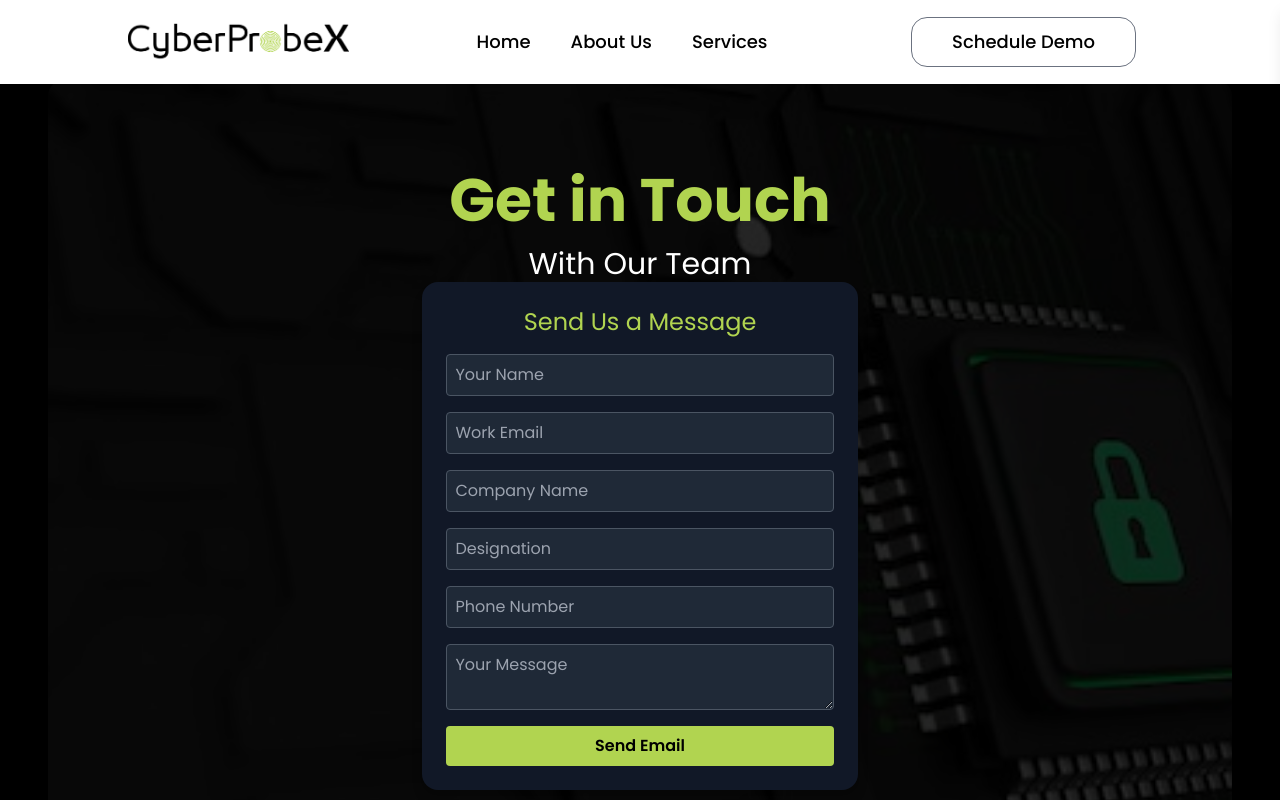
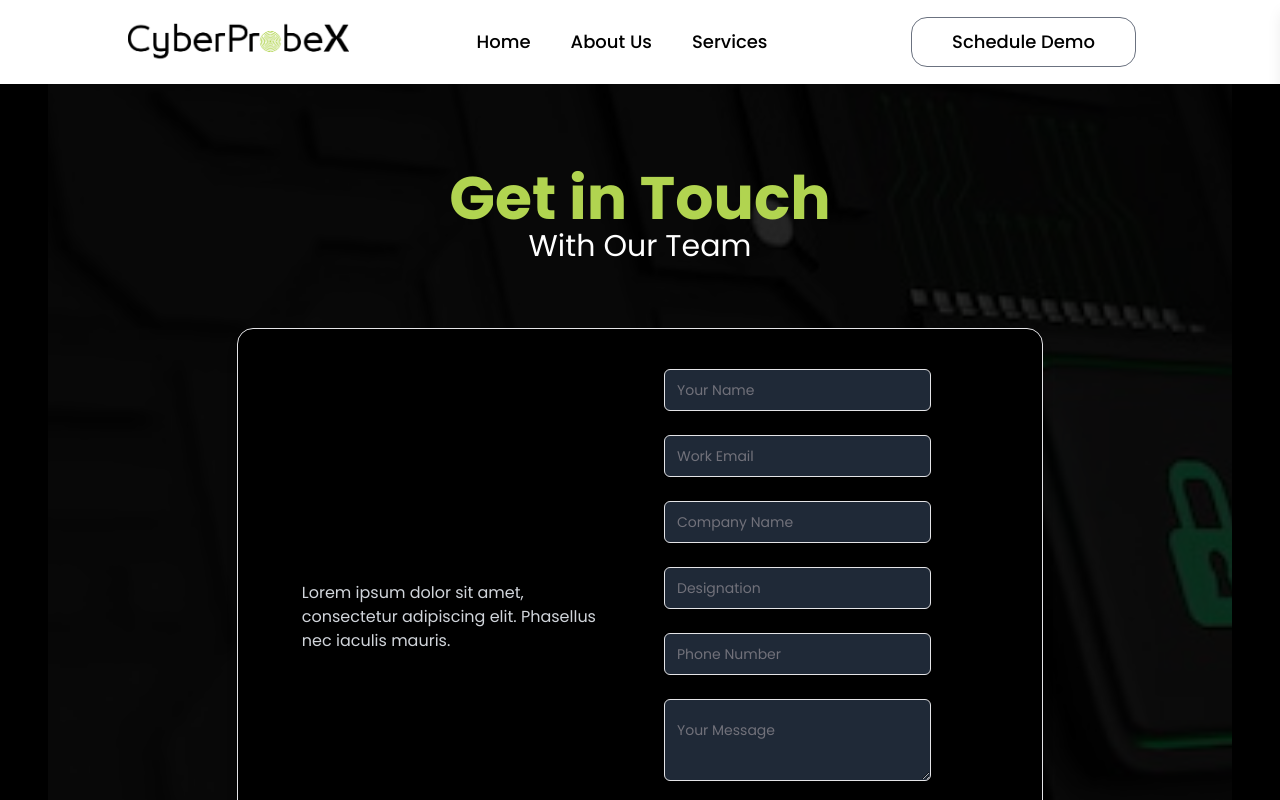
Before and after one commit to sujaykumar007/cyberprobe-X, a Next.js app: page /contact in a window 1280 px wide. Shown: the top 800 px of the page. Built offline with nearby package versions, Linux system fonts and the light colour scheme.

Commit message:
changed contact form

```diff
--- a/app/custom-components/ContactForm.tsx
+++ b/app/custom-components/ContactForm.tsx
@@ -1,6 +1,11 @@
 'use client'
 
 import { useState } from 'react'
+import { Card, CardContent } from '@/components/ui/card'
+import { Button } from '@/components/ui/button'
+import { Input } from '@/components/ui/input'
+import { Textarea } from '@/components/ui/textarea'
+
 
 export default function ContactForm() {
   const [formData, setFormData] = useState({
@@ -13,13 +18,12 @@ export default function ContactForm() {
   })
   const [status, setStatus] = useState('')
 
-  const handleChange = (e: React.ChangeEvent<HTMLInputElement | HTMLTextAreaElement>) => {
+  const handleChange = (e:any) => {
     setFormData({ ...formData, [e.target.name]: e.target.value })
   }
 
-  const handleSubmit = async (e: React.FormEvent) => {
+  const handleSubmit = async (e:any) => {
     e.preventDefault()
-
     setStatus('Sending...')
 
     const res = await fetch('/api/email', {
@@ -37,24 +41,27 @@ export default function ContactForm() {
   }
 
   return (
-    <form onSubmit={handleSubmit} className="space-y-4 bg-gray-900 p-6 rounded-2xl shadow-lg flex flex-col justify-center items-center text-white">
-      <h2 className="text-2xl text-primary-yellow">Send Us a Message</h2>
+    <Card className="flex flex-col md:flex-row bg-black text-white p-10 rounded-2xl shadow-lg w-full ">
 
-      {status && <p className="text-green-500">{status}</p>}
+      <div className="flex-1 flex flex-col justify-center p-6 space-y-4">
 
-      <input type="text" name="name" placeholder="Your Name" value={formData.name} onChange={handleChange} className="w-full p-2 border border-gray-600 rounded bg-gray-800 text-white" required />
+        <p className="text-gray-300">Lorem ipsum dolor sit amet, consectetur adipiscing elit. Phasellus nec iaculis mauris.</p>
+      </div>
 
-      <input type="email" name="email" placeholder="Work Email" value={formData.email} onChange={handleChange} className="w-full p-2 border border-gray-600 rounded bg-gray-800 text-white" required />
+      <CardContent className="flex-1 ">
+        <form onSubmit={handleSubmit} className="space-y-6 md:w-[85%] w-full">
+          {status && <p className="text-primary-yellow">{status}</p>}
 
-      <input type="text" name="companyName" placeholder="Company Name" value={formData.companyName} onChange={handleChange} className="w-full p-2 border border-gray-600 rounded bg-gray-800 text-white" required />
+          <Input type="text" name="name" placeholder="Your Name" value={formData.name} onChange={handleChange} required className="bg-gray-800 py-5   text-white" />
+          <Input type="email" name="email" placeholder="Work Email" value={formData.email} onChange={handleChange} required className="bg-gray-800 py-5  text-white" />
+          <Input type="text" name="companyName" placeholder="Company Name" value={formData.companyName} onChange={handleChange} required className="bg-gray-800 py-5  text-white" />
+          <Input type="text" name="designation" placeholder="Designation" value={formData.designation} onChange={handleChange} required className="bg-gray-800 py-5  text-white" />
+          <Input type="number" name="phone" placeholder="Phone Number" value={formData.phone} onChange={handleChange} required className="bg-gray-800 py-5  text-white" />
+          <Textarea name="message" placeholder="Your Message" value={formData.message} onChange={handleChange} required className="bg-gray-800 py-5  text-white" />
 
-      <input type="text" name="designation" placeholder="Designation" value={formData.designation} onChange={handleChange} className="w-full p-2 border border-gray-600 rounded bg-gray-800 text-white" required />
-
-      <input type="number" name="phone" placeholder="Phone Number" value={formData.phone} onChange={handleChange} className="w-full p-2 border border-gray-600 rounded bg-gray-800 text-white" required />
-
-      <textarea name="message" placeholder="Your Message" value={formData.message} onChange={handleChange} className="w-full p-2 border border-gray-600 rounded bg-gray-800 text-white" required></textarea>
-
-      <button type="submit" className="w-full bg-primary-yellow text-black p-2 rounded font-semibold">Send Email</button>
-    </form>
+          <Button type="submit" className="w-full bg-primary-yellow text-black font-semibold hover:bg-primary-yellow">Send Email</Button>
+        </form>
+      </CardContent>
+    </Card>
   )
 }
--- a/app/custom-components/contactSection.tsx
+++ b/app/custom-components/contactSection.tsx
@@ -1,5 +1,4 @@
 'use client'
-
 
 import Image from 'next/image'
 import '../styles/colors.css'
@@ -7,25 +6,29 @@ import ContactForm from './ContactForm'
 
 export default function ContactUs() {
   return (
-    <div className="relative w-full min-h-screen md:py-10 px-4 md:px-12 mx-auto bg-black bg-cover bg-center bg-no-repeat">
+    <div className="relative w-full min-h-screen px-4 md:px-12 mx-auto bg-black bg-cover bg-center bg-no-repeat flex flex-col justify-center items-center">
+      {/* Background Image */}
+      <div className="absolute inset-0">
         <Image
           src="/lock.jpg"
           alt="contact"
-        className="w-full h-full opacity-20 rounded-2xl mt-10 object-cover absolute inset-0"
+          className="w-full h-full opacity-20 rounded-2xl object-cover"
           width={1200}
           height={900}
         />
-
-      <div className="relative flex flex-col justify-center items-center min-h-screen px-4 md:px-0">
-        <div className="text-center">
-          <h1 className="text-4xl md:text-6xl font-bold mb-4 text-primary-yellow">Get in Touch</h1>
-          <p className="text-lg md:text-3xl  text-white">With Our Team</p>
       </div>
 
-        <div className="flex flex-col items-center w-[40%]">
-          <div className="w-full max-w-lg md:max-w-xl lg:max-w-2xl xl:max-w-3xl rounded-2xl">
+      {/* Content Wrapper */}
+      <div className="relative z-10 w-full md:w-[80%] flex flex-col  items-center py-32">
+        {/* Header Text */}
+        <div className="text-center mb-8">
+          <h1 className="text-4xl md:text-6xl font-bold text-primary-yellow">Get in Touch</h1>
+          <p className="text-lg md:text-3xl text-white">With Our Team</p>
+        </div>
+
+        {/* Contact Form */}
+        <div className="w-full   bg-opacity-90 p-6 md:p-8 rounded-2xl">
           <ContactForm />
-          </div>
         </div>
       </div>
     </div>
--- a/app/custom-components/swiperComponents.tsx
+++ b/app/custom-components/swiperComponents.tsx
@@ -8,54 +8,6 @@ import { Autoplay, EffectCards } from "swiper/modules";
 const SwiperComponent: React.FC = () => {
 
   const content = [
-    {
-      id: 1,
-      name: "Cyber Insurance Advisory & Consultancy",
-      description: "Gap analysis against regional frameworks (SAMA, NESA, PDPL, CBB, etc.)",
-      description1: "Compliance roadmap development and implementation guidance"
-    },
-    {
-      id: 2,
-      name: "vCISO",
-      description: "Strategic security roadmap development and implementation oversight",
-      description1: "Security governance framework design and continuous security posture improvement"
-    },
-    {
-      id: 3,
-      name: "vDPO",
-      description: "Strategic security roadmap development and implementation oversight",
-      description1: "Security governance framework design and continuous security posture improvement"
-    },
-    {
-      id: 4,
-      name: "Regulatory Compliance",
-      description: "Gap analysis against regional frameworks (SAMA, NESA, PDPL, CBB, etc.)",
-      description1: "Compliance roadmap development and implementation guidance"
-    },
-    {
-      id: 5,
-      name: "Regulatory Assessment",
-      description: "Incident response and advanced threat hunting",
-      description1: "Evidence collection and chain of custody management"
-    },
-    {
-      id: 6,
-      name: "ISO 27001 Certification",
-      description: "ISMS framework development and implementation",
-      description1: "Pre-certification readiness assessment and audit support"
-    },
-    {
-      id: 7,
-      name: "Penetration Testing",
-      description: "Security control implementation guidance",
-      description1: "Mitigation strategy development and execution support"
-    },
-    {
-      id: 8,
-      name: "PCI DSS Compliance",
-      description: "Gap assessment against latest PCI DSS requirements",
-      description1: "Remediation planning and certification preparation"
-    },
     {
       id: 9,
       name: "Web Application Penetration Testing",
@@ -92,7 +44,7 @@ const SwiperComponent: React.FC = () => {
   return (
     <div className="flex flex-col lg:flex-row items-center justify-center  text-white  text-center  overflow-hidden">
       <div className="text-2xl sm:text-3xl md:text-4xl lg:text-5xl font-extrabold leading-tight max-w-5xl">
-        <h1 className="mb-2">What are the different types of <span className="text-primary-yellow">penetration testing</span>?</h1>
+        <h1 className="mb-2">Different Types of  <span className="text-primary-yellow">Penetration testing</span></h1>
       </div>
       <div className="flex flex-col items-center justify-center mt-14 space-y-8 w-full px-4">
         <div className="w-full max-w-md sm:max-w-lg md:max-w-xl lg:max-w-3xl">
--- a/app/custom-components/whyUs.tsx
+++ b/app/custom-components/whyUs.tsx
@@ -27,10 +27,10 @@ export default function About() {
 
       {/* Text Section */}
       <div className="text-center md:text-left w-full md:w-[40%] mb-10 md:mb-0">
-        <h1 className="text-2xl sm:text-4xl md:text-5xl lg:text-6xl font-extrabold leading-tight text-white">
-          Why Choose
+        <h1 className="text-2xl sm:text-4xl md:text-5xl lg:text-6xl font-extrabold leading-tight text-white text-center">
+          Why
         </h1>
-        <h1 className="text-primary-yellow text-3xl sm:text-5xl md:text-6xl lg:text-7xl font-extrabold mt-3">
+        <h1 className="text-primary-yellow text-3xl sm:text-5xl md:text-6xl lg:text-7xl font-extrabold mt-3 text-center">
           CyberProbeX
           {/* <span className="text-3xl sm:text-5xl md:text-6xl lg:text-7xl font-extrabold leading-tight text-white mt-3">
           ?
@@ -40,7 +40,7 @@ export default function About() {
       </div>
 
       {/* Carousel Section */}
-      <div className="w-full max-w-[90%] sm:max-w-[40%] md:max-w-[60%] lg:max-w-[50%]">
+      <div className="w-full max-w-[90%] sm:max-w-[40%] md:max-w-[60%] lg:max-w-[50%] pl-14">
         <Carousel className="container ">
           <CarouselContent className="flex">
             {WhyUs.map((service, index) => (
--- a/app/page.tsx
+++ b/app/page.tsx
@@ -51,11 +51,7 @@ export default function Home(){
     <Training/>
       </div>
 
-      <div className="text-white w-[100%] conatiner md:mb-12">
- <Training/>
-      </div>
-
-      <div className="md:w-[30%] w-[70%]  container">
+      <div className="md:w-[70%] w-[90%]  container">
       <div className="text-center pb-10">
           <h1 className="text-4xl md:text-6xl font-bold mb-4 text-primary-yellow">Get in Touch</h1>
           <p className="text-xl md:text-3xl font-semibold text-white">With Our Team</p>
--- /dev/null
+++ b/components/ui/textarea.tsx
@@ -0,0 +1,22 @@
+import * as React from "react"
+
+import { cn } from "@/lib/utils"
+
+const Textarea = React.forwardRef<
+  HTMLTextAreaElement,
+  React.ComponentProps<"textarea">
+>(({ className, ...props }, ref) => {
+  return (
+    <textarea
+      className={cn(
+        "flex min-h-[60px] w-full rounded-md border border-input bg-transparent px-3 py-2 text-base shadow-sm placeholder:text-muted-foreground focus-visible:outline-none focus-visible:ring-1 focus-visible:ring-ring disabled:cursor-not-allowed disabled:opacity-50 md:text-sm",
+        className
+      )}
+      ref={ref}
+      {...props}
+    />
+  )
+})
+Textarea.displayName = "Textarea"
+
+export { Textarea }
```
Lines whose indentation alone changed are shown as unchanged.
